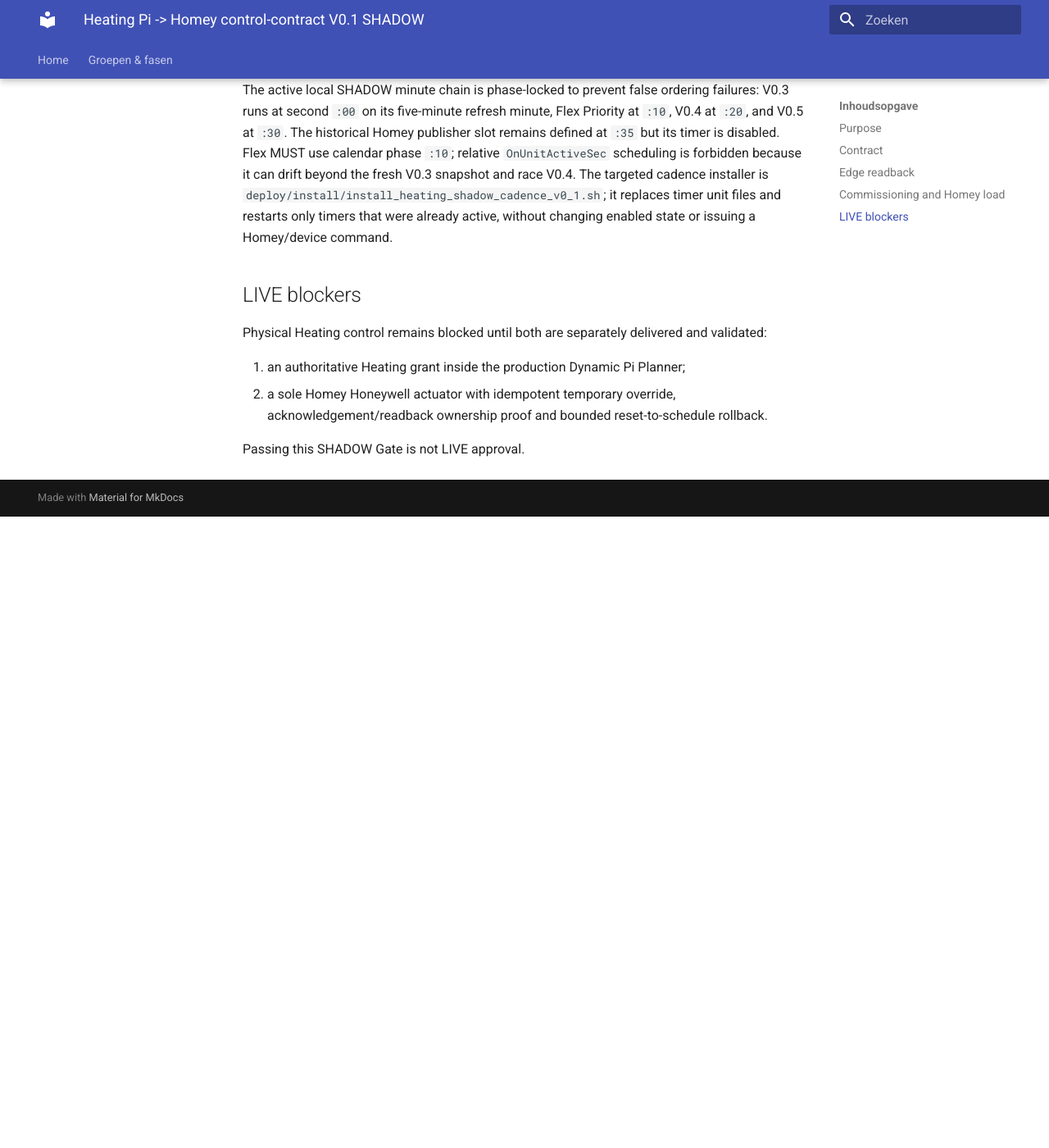
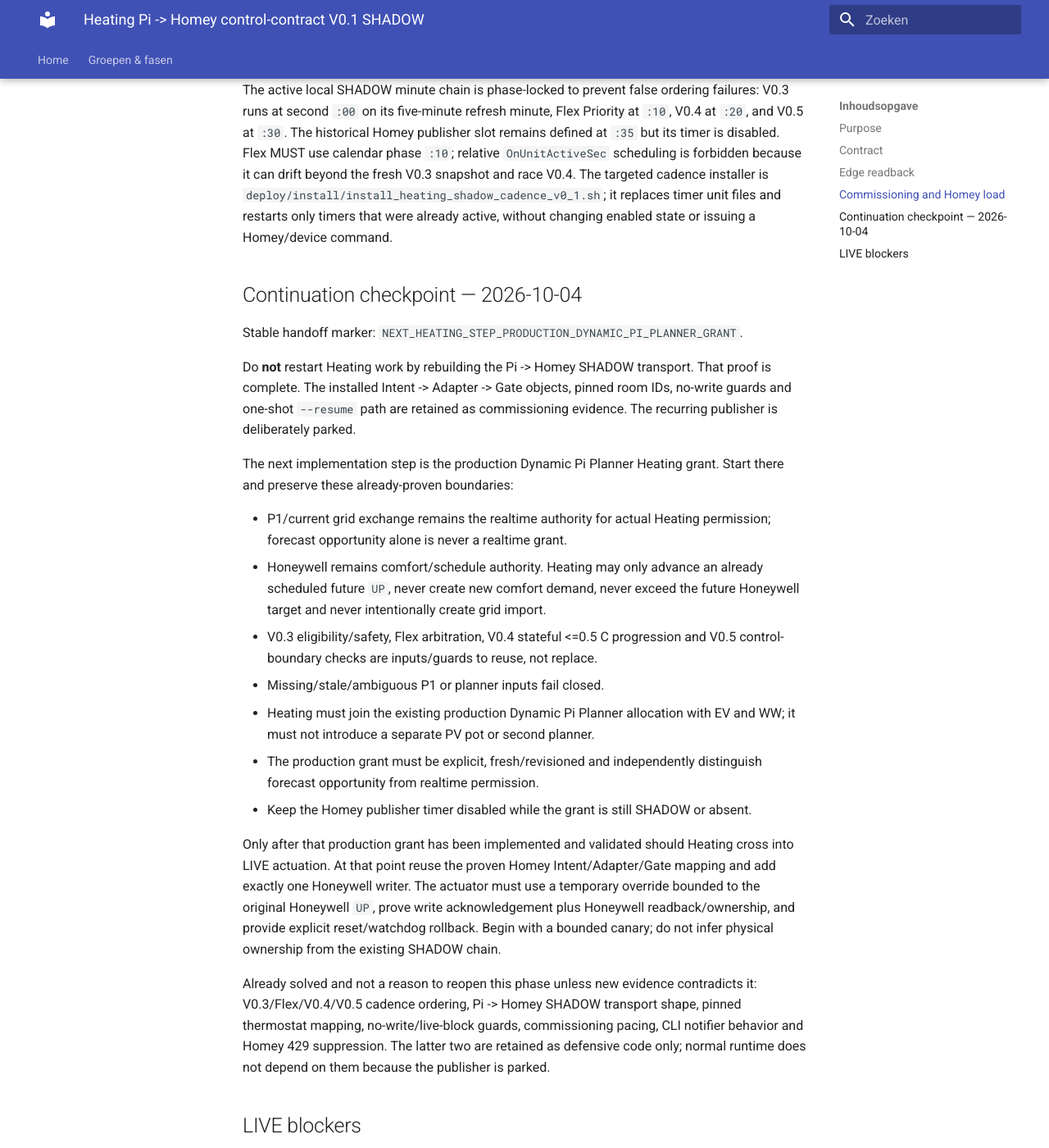
Before and after one commit to OnsKasteeltje/homey-energy-manual, an MkDocs documentation site: the page built from docs/commissioning/heating-homey-shadow-chain-v0.1.md, in a window 1280 px wide and 1400 px high, scrolled down 2322 px. Shown: the whole window at 82% size. Built offline with MkDocs 1.6.1 and Material for MkDocs 9.7.7, drawn with Linux system fonts in a browser that asks for light colours; before the commit the page ends 2952 px from its top, so only the background shows below that.

Commit message:
docs(heating): add continuation checkpoint

```diff
--- a/docs/commissioning/heating-homey-shadow-chain-v0.1.md
+++ b/docs/commissioning/heating-homey-shadow-chain-v0.1.md
@@ -107,6 +107,48 @@
 replaces timer unit files and restarts only timers that were already active,
 without changing enabled state or issuing a Homey/device command.
 
+## Continuation checkpoint — 2026-10-04
+
+Stable handoff marker: `NEXT_HEATING_STEP_PRODUCTION_DYNAMIC_PI_PLANNER_GRANT`.
+
+Do **not** restart Heating work by rebuilding the Pi -> Homey SHADOW transport.
+That proof is complete. The installed Intent -> Adapter -> Gate objects, pinned
+room IDs, no-write guards and one-shot `--resume` path are retained as
+commissioning evidence. The recurring publisher is deliberately parked.
+
+The next implementation step is the production Dynamic Pi Planner Heating grant.
+Start there and preserve these already-proven boundaries:
+
+- P1/current grid exchange remains the realtime authority for actual Heating
+  permission; forecast opportunity alone is never a realtime grant.
+- Honeywell remains comfort/schedule authority. Heating may only advance an
+  already scheduled future `UP`, never create new comfort demand, never exceed
+  the future Honeywell target and never intentionally create grid import.
+- V0.3 eligibility/safety, Flex arbitration, V0.4 stateful <=0.5 C progression
+  and V0.5 control-boundary checks are inputs/guards to reuse, not replace.
+- Missing/stale/ambiguous P1 or planner inputs fail closed.
+- Heating must join the existing production Dynamic Pi Planner allocation with
+  EV and WW; it must not introduce a separate PV pot or second planner.
+- The production grant must be explicit, fresh/revisioned and independently
+  distinguish forecast opportunity from realtime permission.
+- Keep the Homey publisher timer disabled while the grant is still SHADOW or
+  absent.
+
+Only after that production grant has been implemented and validated should
+Heating cross into LIVE actuation. At that point reuse the proven Homey
+Intent/Adapter/Gate mapping and add exactly one Honeywell writer. The actuator
+must use a temporary override bounded to the original Honeywell `UP`, prove
+write acknowledgement plus Honeywell readback/ownership, and provide explicit
+reset/watchdog rollback. Begin with a bounded canary; do not infer physical
+ownership from the existing SHADOW chain.
+
+Already solved and not a reason to reopen this phase unless new evidence
+contradicts it: V0.3/Flex/V0.4/V0.5 cadence ordering, Pi -> Homey SHADOW
+transport shape, pinned thermostat mapping, no-write/live-block guards,
+commissioning pacing, CLI notifier behavior and Homey 429 suppression. The
+latter two are retained as defensive code only; normal runtime does not depend
+on them because the publisher is parked.
+
 ## LIVE blockers
 
 Physical Heating control remains blocked until both are separately delivered and
```
